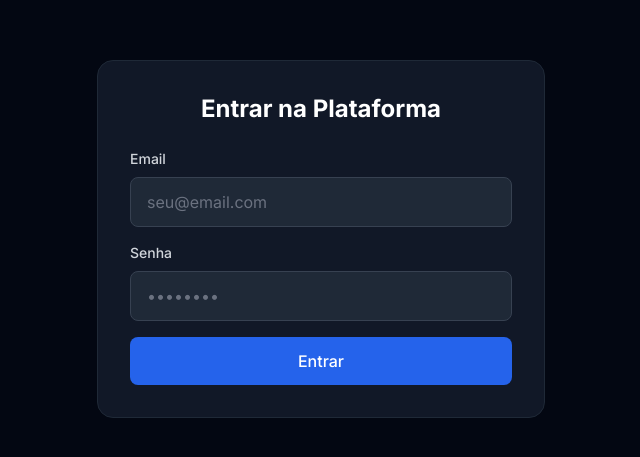
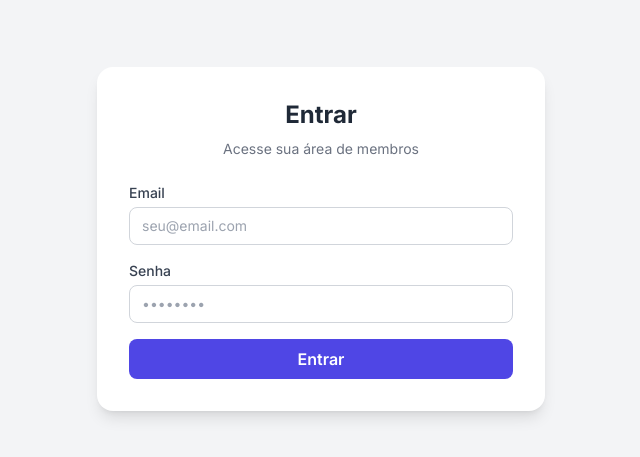
Before and after one commit to Gestordeonboarding/Geometric-academy, a Next.js app: page /1/login in a window 1280 px wide. Shown: the part 161-618 px from the top of the page, without its empty margins (319-959 px from the left). Built offline with nearby package versions, Linux system fonts and the light colour scheme.

Commit message:
Fix: supabase client inside components in dashboard e login

```diff
--- a/src/app/[slug]/dashboard/page.tsx
+++ b/src/app/[slug]/dashboard/page.tsx
@@ -1,24 +1,40 @@
 'use client';
 import { useEffect, useState } from 'react';
+import { useRouter, useParams } from 'next/navigation';
 import { createClient } from '@supabase/supabase-js';
-import { useRouter } from 'next/navigation';
-import Link from 'next/link';
 
-export default function DashboardPage({ params }: { params: { slug: string } }) {
+export default function DashboardPage() {
+  const router = useRouter();
+  const params = useParams();
+  const [courses, setCourses] = useState<any[]>([]);
   const [club, setClub] = useState<any>(null);
-  const [courses, setCourses] = useState<any[]>([]);
-  const [user, setUser] = useState<any>(null);
   const [loading, setLoading] = useState(true);
-  const router = useRouter();
 
   useEffect(() => {
+    const supabase = createClient(
+      process.env.NEXT_PUBLIC_SUPABASE_URL!,
+      process.env.NEXT_PUBLIC_SUPABASE_ANON_KEY!
+    );
+
     async function load() {
       const { data: { user } } = await supabase.auth.getUser();
-      setUser(user);
-      const { data: clubData } = await supabase.from('clubs').select('*').eq('slug', params.slug).single();
+      if (!user) {
+        router.push(`/${params.slug}/login`);
+        return;
+      }
+
+      const { data: clubData } = await supabase
+        .from('clubs')
+        .select('*')
+        .eq('slug', params.slug)
+        .single();
       setClub(clubData);
+
       if (clubData) {
-        const { data: coursesData } = await supabase.from('courses').select('*').eq('club_id', clubData.id);
+        const { data: coursesData } = await supabase
+          .from('courses')
+          .select('*')
+          .eq('club_id', clubData.id);
         setCourses(coursesData || []);
       }
       setLoading(false);
@@ -26,45 +42,53 @@ export default function DashboardPage({ params }: { params: { slug: string } })
     load();
   }, []);
 
-  if (loading) return <div className='min-h-screen bg-gray-950 flex items-center justify-center text-white'>Carregando...</div>;
+  async function handleSignOut() {
+    const supabase = createClient(
+      process.env.NEXT_PUBLIC_SUPABASE_URL!,
+      process.env.NEXT_PUBLIC_SUPABASE_ANON_KEY!
+    );
+    await supabase.auth.signOut();
+    router.push(`/${params.slug}/login`);
+  }
+
+  if (loading) return <div className="flex items-center justify-center min-h-screen"><p>Carregando...</p></div>;
 
   return (
-    <div className='min-h-screen bg-gray-950 text-white flex'>
-      <aside className='w-64 bg-gray-900 border-r border-gray-800 flex flex-col'>
-        <div className='p-5 border-b border-gray-800'>
-          <h2 className='text-lg font-bold text-blue-400'>{club?.name || 'Plataforma'}</h2>
-        </div>
-        <nav className='p-4 flex-1'>
-          <ul className='space-y-1'>
-            <li><Link href={`/${params.slug}/dashboard`} className='flex items-center gap-3 px-3 py-2 rounded-lg bg-blue-600/20 text-blue-400 font-medium'>📚 Meus Cursos</Link></li>
-            <li><Link href={`/${params.slug}/perfil`} className='flex items-center gap-3 px-3 py-2 rounded-lg hover:bg-gray-800 text-gray-300'>👤 Meu Perfil</Link></li>
-          </ul>
-        </nav>
-        <div className='p-4 border-t border-gray-800'>
-          <button onClick={async()=>{await supabase.auth.signOut();router.push(`/${params.slug}/login`);}}
-            className='w-full text-left text-gray-400 hover:text-white px-3 py-2 rounded-lg hover:bg-gray-800 text-sm'>
-            🚪 Sair
-          </button>
-        </div>
-      </aside>
-      <main className='flex-1 p-8'>
-        <div className='mb-8'>
-          <p className='text-gray-400 mt-1'>Continue de onde parou.</p>
-        </div>
-        {courses.length > 0 ? (
-          <div className='grid grid-cols-1 md:grid-cols-2 lg:grid-cols-3 gap-6'>
-            {courses.map((course)=>(
-              <Link key={course.id} href={`/${params.slug}/curso/${course.id}`}
-                className='bg-gray-900 border border-gray-800 rounded-xl p-5 hover:border-blue-600 transition-colors group block'>
-                <h3 className='font-semibold text-lg group-hover:text-blue-400 transition-colors'>{course.title}</h3>
-                <p className='text-gray-400 text-sm mt-2'>{course.description}</p>
-              </Link>
+    <div className="min-h-screen bg-gray-50">
+      <header className="bg-white shadow-sm px-6 py-4 flex justify-between items-center">
+        <h1 className="text-xl font-bold" style={{ color: club?.primary_color || '#6366f1' }}>
+          {club?.name || 'Área de Membros'}
+        </h1>
+        <button
+          onClick={handleSignOut}
+          className="text-sm text-gray-500 hover:text-gray-700"
+        >
+          Sair
+        </button>
+      </header>
+      <main className="max-w-6xl mx-auto px-6 py-8">
+        <h2 className="text-2xl font-bold text-gray-800 mb-6">Meus Cursos</h2>
+        {courses.length === 0 ? (
+          <p className="text-gray-500">Nenhum curso disponível.</p>
+        ) : (
+          <div className="grid grid-cols-1 md:grid-cols-2 lg:grid-cols-3 gap-6">
+            {courses.map((course) => (
+              <div
+                key={course.id}
+                className="bg-white rounded-xl shadow hover:shadow-md transition cursor-pointer overflow-hidden"
+                onClick={() => router.push(`/${params.slug}/curso/${course.id}`)}
+              >
+                {course.thumbnail_url && (
+                  <img src={course.thumbnail_url} alt={course.title} className="w-full h-40 object-cover" />
+                )}
+                <div className="p-4">
+                  <h3 className="font-semibold text-gray-800">{course.title}</h3>
+                  {course.description && (
+                    <p className="text-sm text-gray-500 mt-1 line-clamp-2">{course.description}</p>
+                  )}
+                </div>
+              </div>
             ))}
-          </div>
-        ) : (
-          <div className='text-center py-20 text-gray-500'>
-            <p className='text-5xl mb-4'>📚</p>
-            <p className='text-xl'>Nenhum curso disponível.</p>
           </div>
         )}
       </main>
--- a/src/app/[slug]/login/page.tsx
+++ b/src/app/[slug]/login/page.tsx
@@ -1,44 +1,74 @@
 'use client';
 import { useState } from 'react';
+import { useRouter, useParams } from 'next/navigation';
 import { createClient } from '@supabase/supabase-js';
-import { useRouter } from 'next/navigation';
 
-export default function LoginPage({ params }: { params: { slug: string } }) {
+export default function LoginPage() {
+  const router = useRouter();
+  const params = useParams();
   const [email, setEmail] = useState('');
   const [password, setPassword] = useState('');
   const [loading, setLoading] = useState(false);
   const [error, setError] = useState('');
-  const router = useRouter();
 
   async function handleLogin(e: React.FormEvent) {
     e.preventDefault();
     setLoading(true);
     setError('');
-    const { error } = await supabase.auth.signInWithPassword({ email, password });
-    if (error) { setError('Email ou senha incorretos.'); setLoading(false); }
-    else router.push(`/${params.slug}/dashboard`);
+
+    const supabase = createClient(
+      process.env.NEXT_PUBLIC_SUPABASE_URL!,
+      process.env.NEXT_PUBLIC_SUPABASE_ANON_KEY!
+    );
+
+    const { error: authError } = await supabase.auth.signInWithPassword({
+      email,
+      password,
+    });
+
+    if (authError) {
+      setError('Email ou senha incorretos. Tente novamente.');
+      setLoading(false);
+    } else {
+      router.push(`/${params.slug}/dashboard`);
+    }
   }
 
   return (
-    <div className='min-h-screen bg-gray-950 flex items-center justify-center p-4'>
-      <div className='bg-gray-900 border border-gray-800 rounded-2xl p-8 w-full max-w-md'>
-        <h1 className='text-2xl font-bold text-white text-center mb-6'>Entrar na Plataforma</h1>
-        {error && <div className='bg-red-900/30 border border-red-800 text-red-400 rounded-lg p-3 mb-4 text-sm'>{error}</div>}
-        <form onSubmit={handleLogin} className='space-y-4'>
+    <div className="min-h-screen bg-gray-100 flex items-center justify-center px-4">
+      <div className="bg-white rounded-2xl shadow-lg p-8 w-full max-w-md">
+        <h1 className="text-2xl font-bold text-gray-800 mb-2 text-center">Entrar</h1>
+        <p className="text-gray-500 text-sm text-center mb-6">Acesse sua área de membros</p>
+
+        <form onSubmit={handleLogin} className="space-y-4">
           <div>
-            <label className='block text-sm font-medium text-gray-300 mb-2'>Email</label>
-            <input type='email' value={email} onChange={e=>setEmail(e.target.value)} required
-              placeholder='seu@email.com'
-              className='w-full bg-gray-800 border border-gray-700 rounded-lg px-4 py-3 text-white placeholder-gray-500 focus:outline-none focus:border-blue-500' />
+            <label className="block text-sm font-medium text-gray-700 mb-1">Email</label>
+            <input
+              type="email"
+              value={email}
+              onChange={(e) => setEmail(e.target.value)}
+              required
+              className="w-full border border-gray-300 rounded-lg px-3 py-2 text-sm focus:outline-none focus:ring-2 focus:ring-indigo-500"
+              placeholder="seu@email.com"
+            />
           </div>
           <div>
-            <label className='block text-sm font-medium text-gray-300 mb-2'>Senha</label>
-            <input type='password' value={password} onChange={e=>setPassword(e.target.value)} required
-              placeholder='••••••••'
-              className='w-full bg-gray-800 border border-gray-700 rounded-lg px-4 py-3 text-white placeholder-gray-500 focus:outline-none focus:border-blue-500' />
+            <label className="block text-sm font-medium text-gray-700 mb-1">Senha</label>
+            <input
+              type="password"
+              value={password}
+              onChange={(e) => setPassword(e.target.value)}
+              required
+              className="w-full border border-gray-300 rounded-lg px-3 py-2 text-sm focus:outline-none focus:ring-2 focus:ring-indigo-500"
+              placeholder="••••••••"
+            />
           </div>
-          <button type='submit' disabled={loading}
-            className='w-full bg-blue-600 hover:bg-blue-700 disabled:opacity-50 text-white font-medium py-3 rounded-lg transition-colors'>
+          {error && <p className="text-red-500 text-sm">{error}</p>}
+          <button
+            type="submit"
+            disabled={loading}
+            className="w-full bg-indigo-600 hover:bg-indigo-700 text-white font-semibold py-2 rounded-lg transition disabled:opacity-50"
+          >
             {loading ? 'Entrando...' : 'Entrar'}
           </button>
         </form>
```
